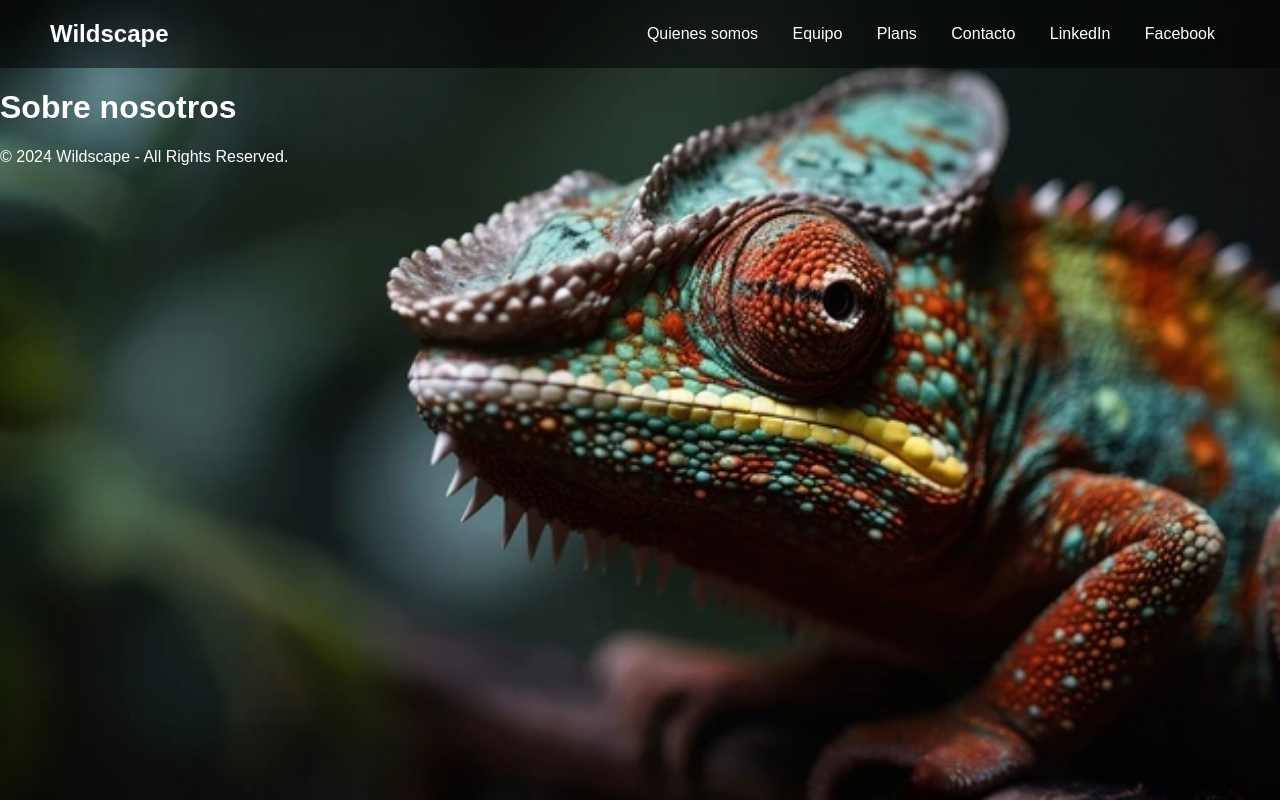
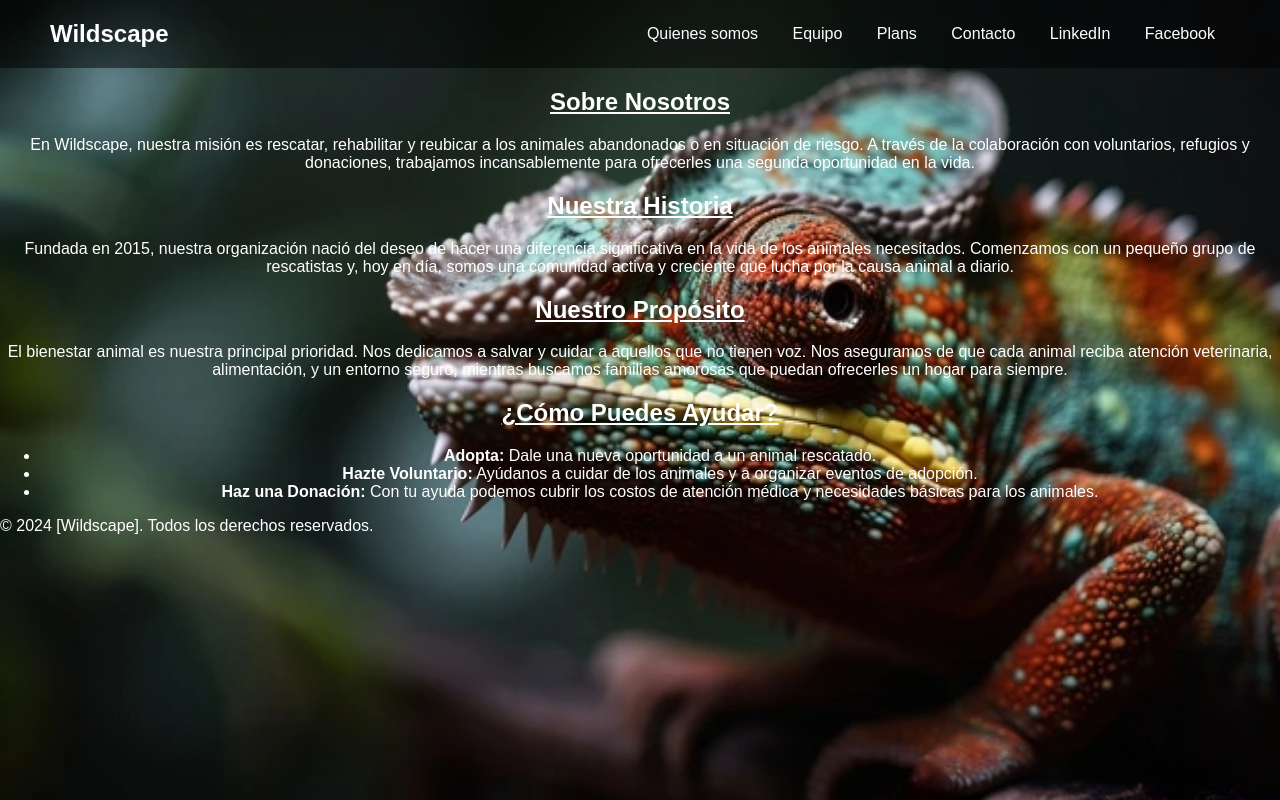
Before and after one commit to matiastraub/proyectoDAM, a plain HTML site: page about.html in a window 1280 px wide. Drawn offline with Linux system fonts and the light colour scheme.

Commit message:
Cambios por David, Contacto y about

```diff
--- a/about.html
+++ b/about.html
@@ -7,9 +7,10 @@
     <!-- Vinculamos el archivo CSS externo -->
     <link rel="icon" type="image/x-icon" href="img/icon.png">
     <link rel="stylesheet" href="css/styles_about.css">
+    <link rel="stylesheet" href="css/AboutUs.css">
 </head>
 <body>
-    <header>
+     <header>
         <div class="logo">
             <a href="index.html">Wildscape</a>
         </div>
@@ -22,11 +23,34 @@
             <a href="#">Facebook</a>
         </nav>
     </header>
-    <div class="main-content">
-        <h1>Sobre nosotros</h1>
-    </div>
+
+
+    <!-- Sección principal de 'Sobre Nosotros' -->
+    <section id="about-us">
+        <div class="container">
+            <center>
+                <h1><u>Sobre Nosotros</u></h1>
+                <p>En Wildscape, nuestra misión es rescatar, rehabilitar y reubicar a los animales abandonados o en situación de riesgo. A través de la colaboración con voluntarios, refugios y donaciones, trabajamos incansablemente para ofrecerles una segunda oportunidad en la vida.</p>
+
+                <h2><u>Nuestra Historia</u></h2>
+                <p>Fundada en 2015, nuestra organización nació del deseo de hacer una diferencia significativa en la vida de los animales necesitados. Comenzamos con un pequeño grupo de rescatistas y, hoy en día, somos una comunidad activa y creciente que lucha por la causa animal a diario.</p>
+
+                <h2><u>Nuestro Propósito</u></h2>
+                <p>El bienestar animal es nuestra principal prioridad. Nos dedicamos a salvar y cuidar a aquellos que no tienen voz. Nos aseguramos de que cada animal reciba atención veterinaria, alimentación, y un entorno seguro, mientras buscamos familias amorosas que puedan ofrecerles un hogar para siempre.</p>
+
+                <h2><u>¿Cómo Puedes Ayudar?</u></h2>
+                <ul>
+                    <li><strong>Adopta:</strong> Dale una nueva oportunidad a un animal rescatado.</li>
+                    <li><strong>Hazte Voluntario:</strong> Ayúdanos a cuidar de los animales y a organizar eventos de adopción.</li>
+                    <li><strong>Haz una Donación:</strong> Con tu ayuda podemos cubrir los costos de atención médica y necesidades básicas para los animales.</li>
+                </ul>
+            </center>
+        </div>
+    </section>
+
+    <!-- Footer -->
     <footer>
-        &copy; 2024 Wildscape - All Rights Reserved.
+        <p>&copy; 2024 [Wildscape]. Todos los derechos reservados.</p>
     </footer>
 </body>
 </html>
```
Also changed, not shown: contacto.html (+10 -2 lines).
